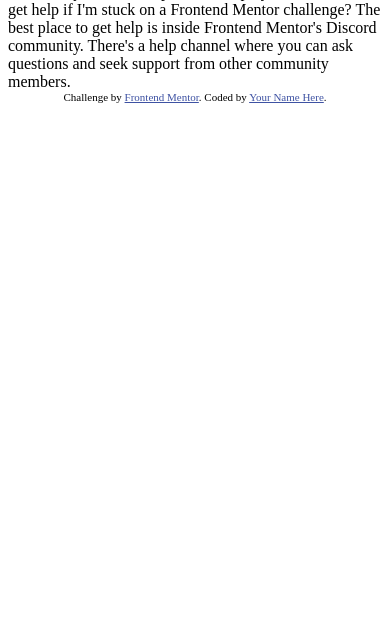
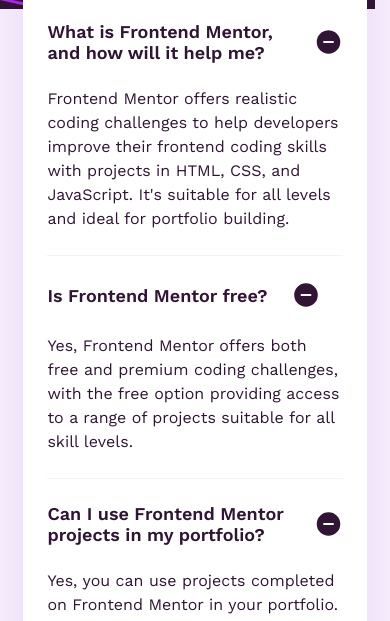
Before and after one commit to MATBMS/faq-accordion, a plain HTML site: page index.html in a window 390 px wide. Shown: the part 223-844 px from the top of the page. Drawn offline with Linux system fonts and the light colour scheme.

Commit message:
Add mobile first version closes #2

```diff
--- a/index.html
+++ b/index.html
@@ -1,48 +1,74 @@
 <!DOCTYPE html>
 <html lang="en">
+
   <head>
     <meta charset="UTF-8">
-  <meta name="viewport" content="width=device-width, initial-scale=1.0"> <!-- displays site properly based on user's device -->
+    <meta name="viewport" content="width=device-width, initial-scale=1.0">
+    <!-- displays site properly based on user's device -->
 
-  <link rel="icon" type="image/png" sizes="32x32" href="./assets/images/favicon-32x32.png">
+    <link rel="icon" type="image/png" sizes="32x32" href="./icons/favicon-32x32.png">
 
-  <title>Frontend Mentor | FAQ accordion</title>
+    <link rel="stylesheet" href="./styles/style.css">
 
-  <!-- Feel free to remove these styles or customise in your own stylesheet 👍 -->
-  <style>
-    .attribution { font-size: 11px; text-align: center; }
-    .attribution a { color: hsl(228, 45%, 44%); }
-  </style>
+    <title>FAQ accordion</title>
   </head>
+
   <body>
-
-  FAQs
-
-  What is Frontend Mentor, and how will it help me?
-
+    <main>
+      <section id="faq">
+        <div class="card-title">
+          <img src="./icons/icon-star.svg" alt="icon star" class="icon-card-title">
+          <h1 class="text-preset-1">FAQs</h1>
+        </div>
+        <div class="faq-list">
+          <div class="faq-item">
+            <div class="faq-title">
+              <h2 class="text-preset-2">What is Frontend Mentor, and how will it help me?</h2>
+              <img src="./icons/icon-minus.svg" alt="icon-minus" class="faq-title-icon">
+            </div>
+            <p class="text-preset-3">
               Frontend Mentor offers realistic coding challenges to help developers improve their
               frontend coding skills with projects in HTML, CSS, and JavaScript. It's suitable for
               all levels and ideal for portfolio building.
-
-  Is Frontend Mentor free?
-
+            </p>
+          </div>
+          <hr>
+          <div class="faq-item">
+            <div class="faq-title">
+              <h2 class="text-preset-2">Is Frontend Mentor free?</h2>
+              <img src="./icons/icon-minus.svg" alt="icon-minus" class="faq-title-icon">
+            </div>
+            <p class="text-preset-3">
               Yes, Frontend Mentor offers both free and premium coding challenges, with the free
               option providing access to a range of projects suitable for all skill levels.
-
-  Can I use Frontend Mentor projects in my portfolio?
-
+            </p>
+          </div>
+          <hr>
+          <div class="faq-item">
+            <div class="faq-title">
+              <h2 class="text-preset-2">Can I use Frontend Mentor projects in my portfolio?</h2>
+              <img src="./icons/icon-minus.svg" alt="icon-minus" class="faq-title-icon">
+            </div>
+            <p class="text-preset-3">
               Yes, you can use projects completed on Frontend Mentor in your portfolio. It's an excellent
               way to showcase your skills to potential employers!
-
-  How can I get help if I'm stuck on a Frontend Mentor challenge?
-
+            </p>
+          </div>
+          <hr>
+          <div class="faq-item">
+            <div class="faq-title">
+              <h2 class="text-preset-2">How can I get help if I'm stuck on a Frontend Mentor challenge?</h2>
+              <img src="./icons/icon-minus.svg" alt="icon-minus" class="faq-title-icon">
+            </div>
+            <p class="text-preset-3">
               The best place to get help is inside Frontend Mentor's Discord community. There's a help
               channel where you can ask questions and seek support from other community members.
+            </p>
+          </div>
+        </div>
+      </section>
+    </main>
 
+  </body>
 
-  <div class="attribution">
-    Challenge by <a href="https://www.frontendmentor.io?ref=challenge" target="_blank">Frontend Mentor</a>.
-    Coded by <a href="#">Your Name Here</a>.
-  </div>
-</body>
 </html>
--- a/styles/base/variables.css
+++ b/styles/base/variables.css
@@ -11,7 +11,7 @@
   --font-family: 'Work Sans', sans-serif;
   --font-size-base: 16px;
   --font-size-large: 18px;
-  --font-size-xl: 56px;
+  --font-size-xl: 32px;
   --font-weight-regular: 400;
   --font-weight-semibold: 600;
   --font-weight-bold: 700;
@@ -30,3 +30,19 @@
   --breakpoint-mobile: 375px;
   --breakpoint-desktop: 1440px;
 }
+
+
+
+/* SMALL MOBILE (375px and up) */
+@media (min-width: 375px) {}
+
+/* TABLET (768px and up) */
+@media (min-width: 768px) {}
+
+/* DESKTOP (1440px and up) */
+@media (min-width: 1440px) {
+  :root {
+    /* Typography */
+    --font-size-xl: 56px;
+  }
+}
--- a/styles/layout/main-layout.css
+++ b/styles/layout/main-layout.css
@@ -0,0 +1,21 @@
+main {
+  width: 100vw;
+  min-height: 100vh;
+  background-image: url(../../images/background-pattern-mobile.svg);
+  background-repeat: no-repeat;
+  background-color: var(--color-purple-100);
+  display: flex;
+  justify-content: center;
+  align-items: start;
+  padding-top: 130px;
+  padding-bottom: 130px;
+}
+
+/* SMALL MOBILE (375px and up) */
+@media (min-width: 375px) {}
+
+/* TABLET (768px and up) */
+@media (min-width: 768px) {}
+
+/* DESKTOP (1440px and up) */
+@media (min-width: 1440px) {}
--- /dev/null
+++ b/styles/sections/faq.css
@@ -0,0 +1,63 @@
+/* FAQ CARD */
+#faq {
+  /* layout */
+  width: calc(330 / 375 * 100vw);
+  padding: var(--spacing-300);
+  display: flex;
+  flex-direction: column;
+  align-items: flex-start;
+  gap: var(--spacing-300);
+  /* style */
+  border-radius: 8px;
+  background-color: var(--color-white);
+  box-shadow: 0 32px 56px 0 rgba(80, 0, 118, 0.10);
+}
+
+/* CARD TITLE */
+.card-title {
+  display: flex;
+  flex-direction: row;
+  gap: var(--spacing-300);
+}
+
+/* FAQ LIST */
+.faq-list {
+  display: flex;
+  flex-direction: column;
+  align-items: flex-start;
+  gap: var(--spacing-300, 24px);
+  align-self: stretch;
+}
+
+hr {
+  width: 100%;
+  height: 1px;
+  background-color: var(--color-purple-100);
+  border: none;
+}
+
+/* FAQ TITLE */
+.faq-title {
+  display: flex;
+  align-items: center;
+  gap: var(--spacing-300);
+  align-self: stretch;
+}
+
+.faq-title-icon {
+  width: 30px;
+  height: 30px;
+}
+
+/* FAQ ITEM */
+.faq-item {
+  display: flex;
+  flex-direction: column;
+  align-items: flex-start;
+  gap: var(--spacing-300);
+  align-self: stretch;
+}
+
+/* FAQ TITLE */
+
+/* FAQ TEXT */
--- a/styles/style.css
+++ b/styles/style.css
@@ -15,9 +15,7 @@
 @import url("./layout/main-layout.css");
 
 /* Sections */
-@import url("./sections/header.css");
-@import url("./sections/main.css");
-@import url("./sections/footer.css");
+@import url("./sections/faq.css");
 
 /* Utilities - Must be last to override other styles */
 @import url("./utilities/display.css");
```
Also changed, not shown: icons/favicon-32x32.png, styles/sections/footer.css (deleted), styles/sections/header.css (deleted), styles/sections/main.css (deleted). Lines whose indentation alone changed are shown as unchanged.
